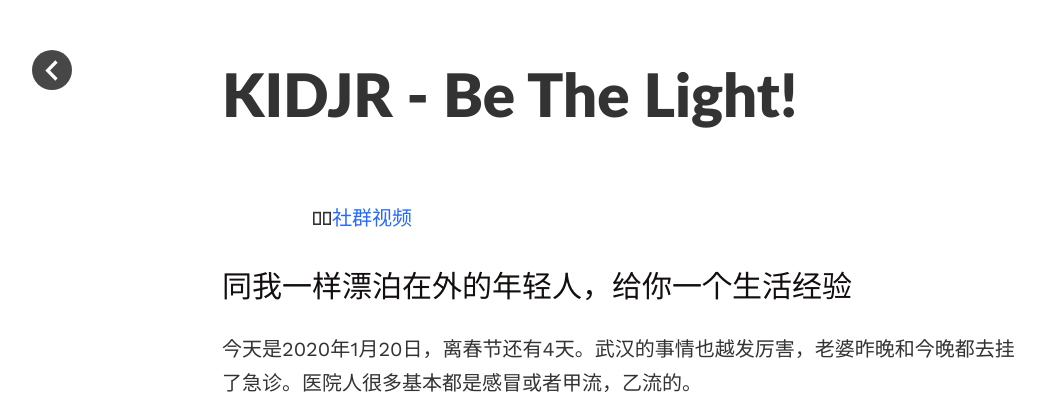
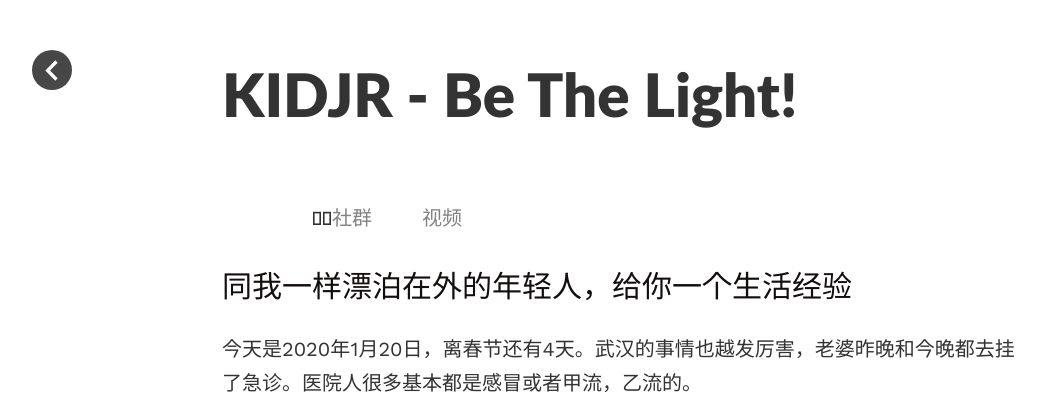
Before and after one commit to funkidsvip/kidjr.github.io, a Jekyll site: the page built from index.html, in a window 1280 px wide. Shown: the top 398 px of the page, without its empty margins (18-1071 px from the left). Built offline with Jekyll 4.4.1, drawn with Linux system fonts in a browser that asks for light colours; the list of posts is cut into pages by our own code.

Commit message:
Update style.scss

```diff
--- a/assets/css/_sass/style.scss
+++ b/assets/css/_sass/style.scss
@@ -234,19 +234,19 @@ footer {
 .nav ul {
     list-style: none;
     line-height: 40px;
-    margin-left: 50px;
 }
 
 .nav li{
     display: block;
     float: left;
+    margin-left: 50px;
     list-style-type: none;
 }
 
 li a{
-    color: $link-color;
+    color: $grey-color;
     text-decoration: none;
     &:hover{
-     color: $text-color;
+     color: $link-color;
     }
 }
```
